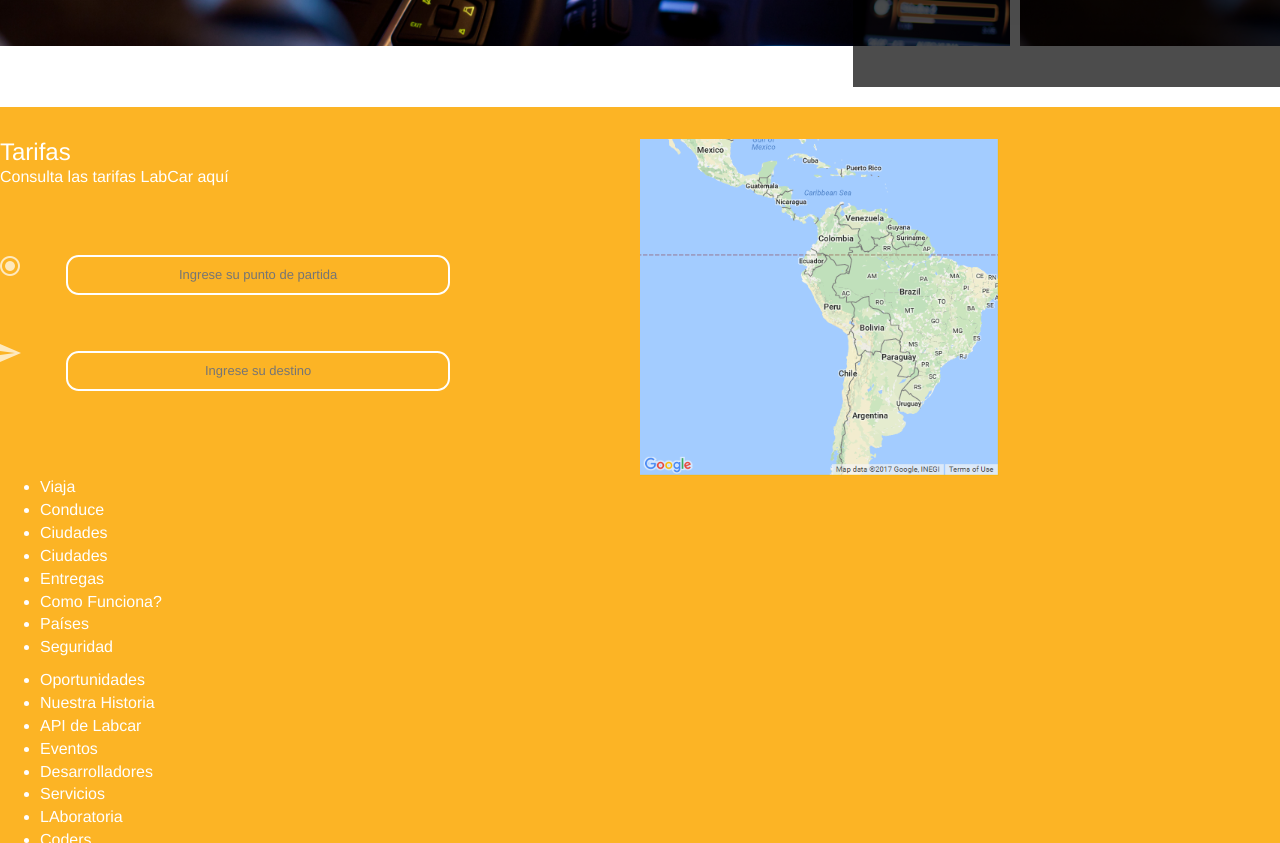
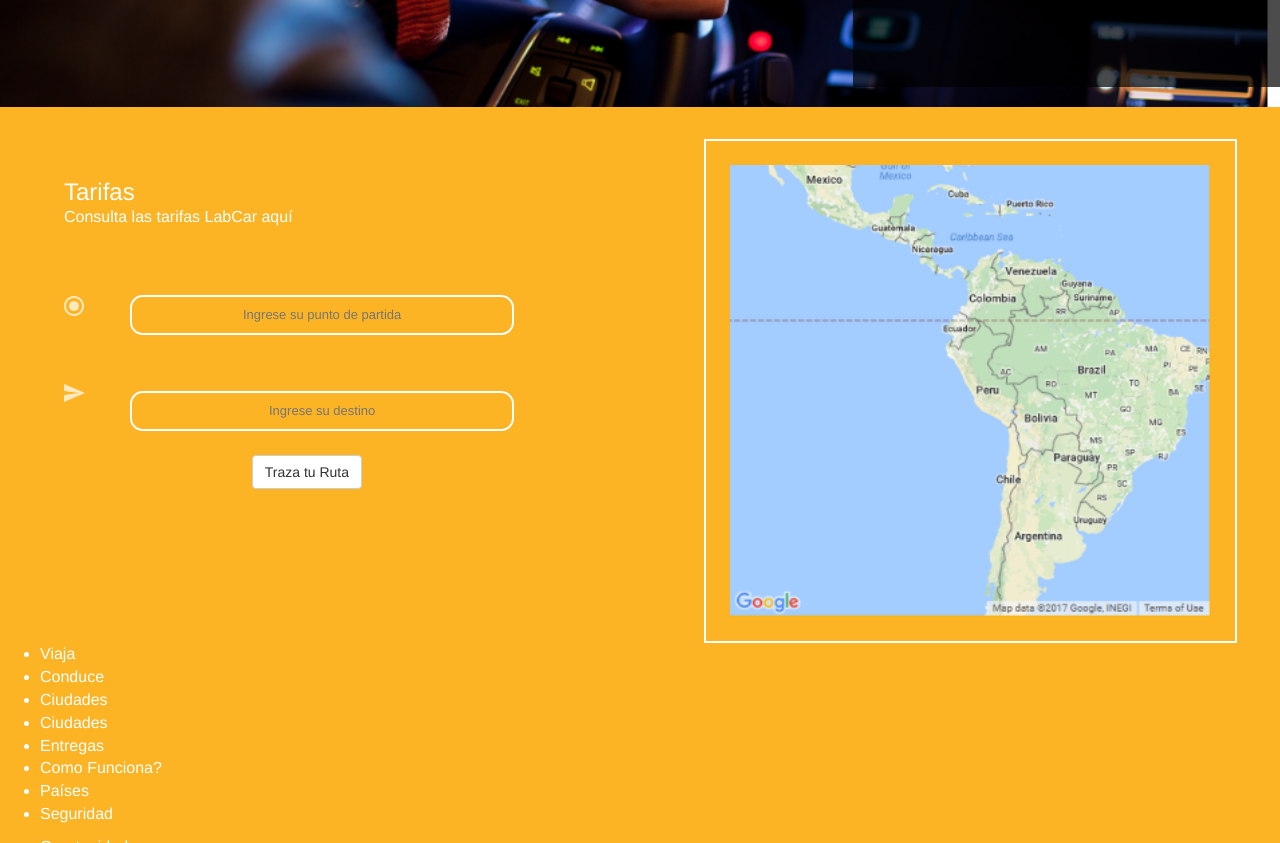
Before and after one commit to Annakluz/AnnaLuz-Sprint4, a plain HTML site: page index.html in a window 1280 px wide. Shown: the part 1500-2343 px from the top of the page. Drawn offline with nearby package versions, Linux system fonts and the light colour scheme.

Commit message:
seccion5completa

```diff
--- a/css/styles.css
+++ b/css/styles.css
@@ -89,6 +89,8 @@
 .contenido3{
     background-image: url(../img/conductor.png);
     height: 48vh;
+    background-size: 100%;
+    background-repeat: no-repeat;
 
 }
 
@@ -111,8 +113,9 @@
     margin-top:4vh;
 }
 
-.rectTarifas{
-
+.recTarifas{
+    margin-left: 5vw;
+    margin-top: 5vh;
 }
 
 .inputsLab{
@@ -140,3 +143,18 @@
 .circulo{
     margin-top: 7vh
 }
+
+.rectMap{
+    text-align: center;
+    border: white solid .3vh;
+    padding: 3vh;
+}
+
+.imgAvion{
+    width: 100%;
+}
+
+.boto{
+    margin-left: 10.5vw;
+    margin-top: 3vh;
+}
--- a/index.html
+++ b/index.html
@@ -103,21 +103,24 @@
                     <div class="row">
                         <div class="col-md-1">
                             <div class="row circulo">
-                                <img  src="img/shape.png" alt="">
+                                <img src="img/shape.png" alt="">
                             </div>
                             <div class="row avion">
-                                <img  src="img/shape2.png" alt="">
+                                <img src="img/shape2.png" alt="">
                             </div>
                         </div>
                         <div class="col-md-10">
                             <div class="row">
                                 <form action="">
-                                   <div class="row inputs">
-                                    <input type="text" placeholder="Ingrese su punto de partida" class="inputsLab" >
+                                    <div class="row inputs">
+                                        <input type="text" placeholder="Ingrese su punto de partida" class="inputsLab">
                                     </div>
                                     <div class="row inputs ">
-                                    <input type="text" placeholder="Ingrese su destino" class="inputsLab">
+                                        <input type="text" placeholder="Ingrese su destino" class="inputsLab">
                                     </div>
+
+                                        <button class="btn btn-default boto">Traza tu Ruta</button>
+
                                 </form>
                             </div>
                         </div>
@@ -125,8 +128,8 @@
 
                     </div>
                 </div>
-                <div class="rectMap">
-                    <img src="img/mapa.png" alt="">
+                <div class="rectMap col-md-5">
+                    <img src="img/mapa.png" alt="" class="imgAvion">
                 </div>
             </section>
             <footer class="contenedorFoot">
```
